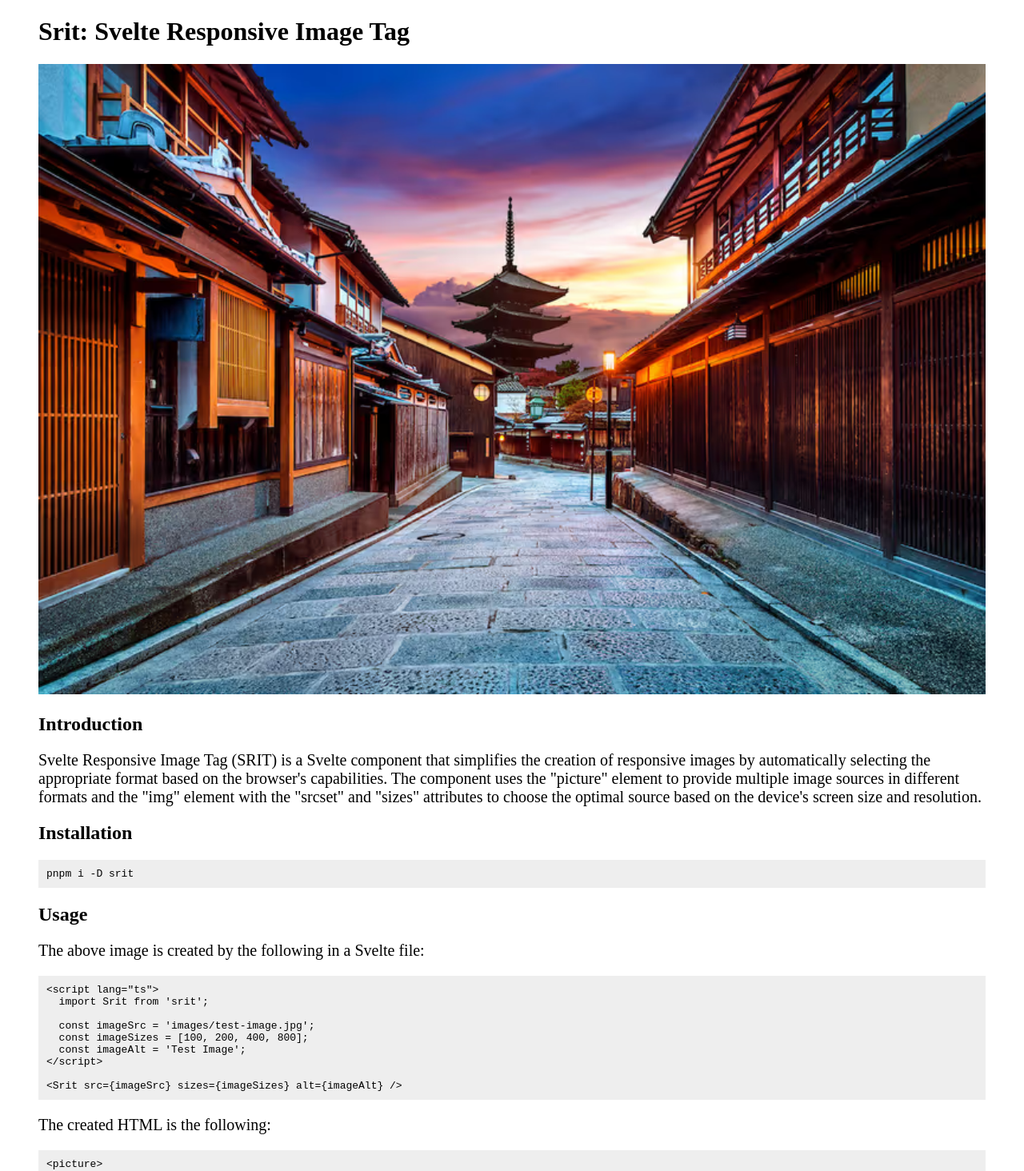
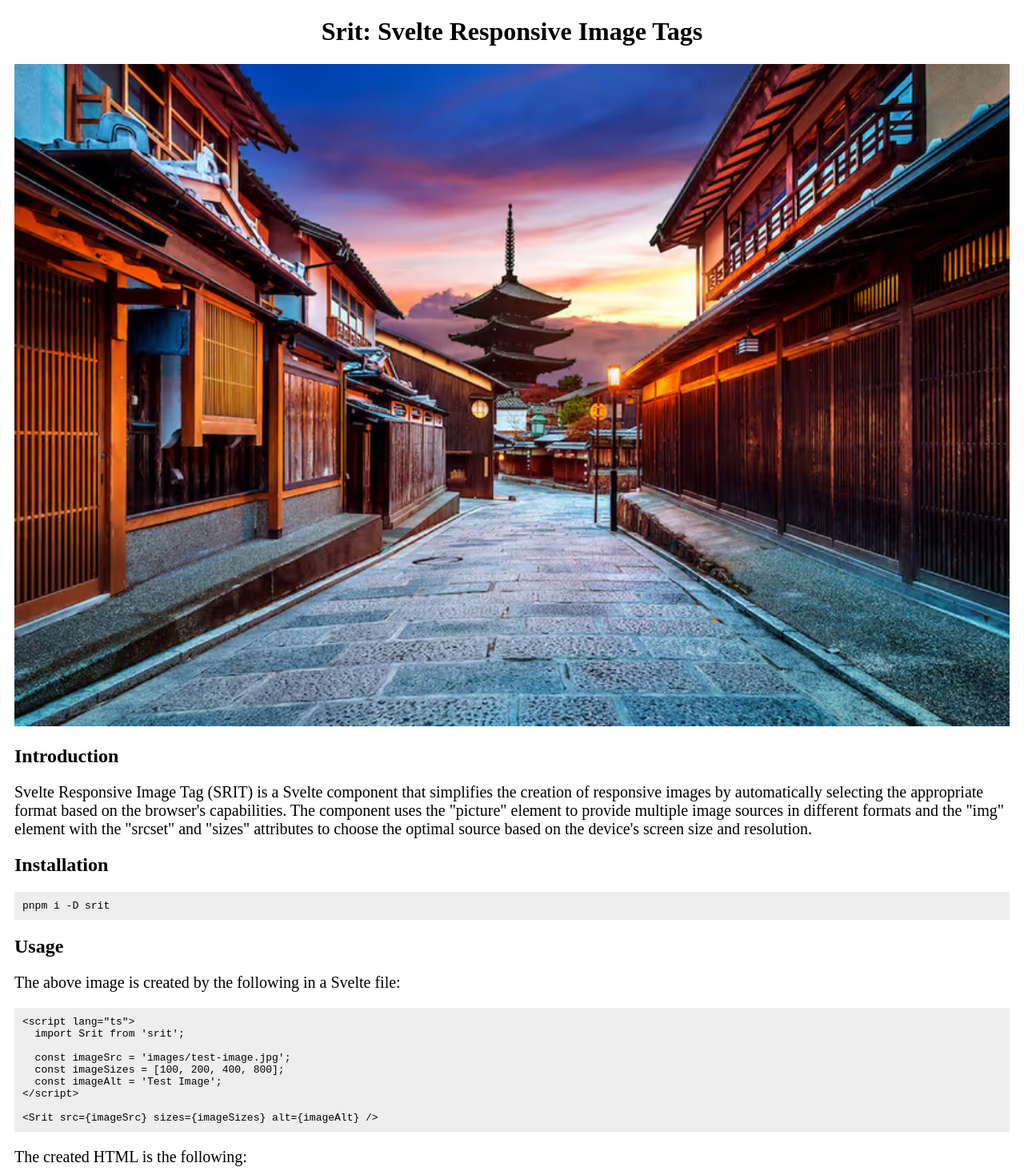
Before and after one commit to shinokada/srit, a SvelteKit app: page / in a window 1280 px wide. Shown: the top 1464 px of the page at 80% size. Built offline with nearby package versions, Linux system fonts and the light colour scheme.

Commit message:
fix: css

```diff
--- a/src/routes/+page.svelte
+++ b/src/routes/+page.svelte
@@ -4,8 +4,9 @@
   const imageSizes = [100, 200, 400, 800];
   const imageAlt = 'Test Image';
 </script>
+
 <main>
-<h1>Srit: Svelte Responsive Image Tag</h1>
+<h1>Srit: Svelte Responsive Image Tags</h1>
 
 <Srit src={imageSrc} sizes={imageSizes} alt={imageAlt} />
 
@@ -151,7 +152,11 @@ bimgc --help
 
 <style>
   main {
-    padding: 0 40px 100px 40px;
+    padding: 0 10px 50px 10px;
+  }
+
+  h1 {
+    text-align: center;
   }
 
   p {
@@ -161,6 +166,8 @@ bimgc --help
   pre{
     background-color: #eee;
     padding: 10px;
+    white-space: pre-wrap;
+    word-wrap: break-word;
   }
 
   table {
```
